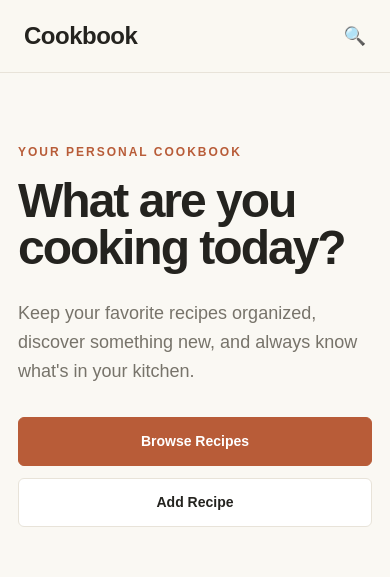
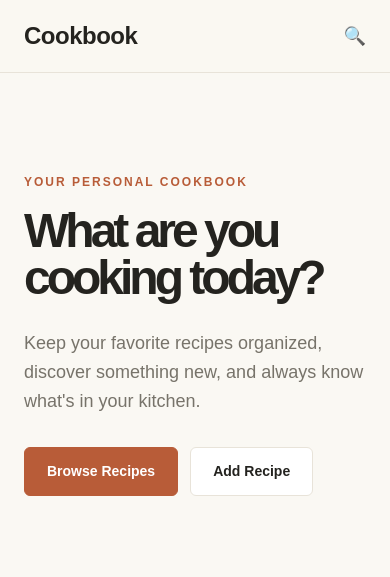
Before and after one commit to MaxBrickman06/Cookbook-App, a Next.js app: page / in a window 390 px wide. Shown: the top 577 px of the page. Built offline with nearby package versions, Linux system fonts and the light colour scheme.

Commit message:
refactor: extract Hero styles into CSS modules

```diff
--- /dev/null
+++ b/src/components/Hero.module.css
@@ -0,0 +1,69 @@
+.hero {
+  max-width: 1200px;
+  margin: 0 auto;
+  padding: 100px 24px 90px;
+}
+
+.heroContent {
+  max-width: 700px;
+}
+
+.heroLabel {
+  margin-bottom: 16px;
+  color: var(--accent);
+  font-size: 12px;
+  font-weight: 700;
+  letter-spacing: 2px;
+}
+
+.hero h1 {
+  font-size: clamp(48px, 7vw, 82px);
+  line-height: 0.98;
+  letter-spacing: -4px;
+  font-weight: 700;
+}
+
+.heroDescription {
+  max-width: 560px;
+  margin-top: 28px;
+  color: var(--muted);
+  font-size: 18px;
+  line-height: 1.6;
+}
+
+.heroActions {
+  display: flex;
+  gap: 12px;
+  margin-top: 32px;
+}
+
+.primaryButton,
+.secondaryButton {
+  padding: 13px 22px;
+  border-radius: 6px;
+  font-size: 14px;
+  font-weight: 600;
+  cursor: pointer;
+  transition: all 0.2s ease;
+}
+
+.primaryButton {
+  border: 1px solid var(--accent);
+  background: var(--accent);
+  color: white;
+}
+
+.primaryButton:hover {
+  background: var(--accent-dark);
+  border-color: var(--accent-dark);
+}
+
+.secondaryButton {
+  border: 1px solid var(--border);
+  background: white;
+  color: var(--foreground);
+}
+
+.secondaryButton:hover {
+  border-color: #c8c1b4;
+}
--- a/src/components/Hero.tsx
+++ b/src/components/Hero.tsx
@@ -1,8 +1,10 @@
+import styles from "./Hero.module.css";
+
 export default function Hero() {
   return (
-    <section className="hero">
-      <div className="hero-content">
-        <p className="hero-label">YOUR PERSONAL COOKBOOK</p>
+    <section className={styles.hero}>
+      <div className={styles.heroContent}>
+        <p className={styles.heroLabel}>YOUR PERSONAL COOKBOOK</p>
 
         <h1>
           What are you
@@ -10,14 +12,14 @@ export default function Hero() {
           cooking today?
         </h1>
 
-        <p className="hero-description">
+        <p className={styles.heroDescription}>
           Keep your favorite recipes organized, discover something new,
           and always know what&apos;s in your kitchen.
         </p>
 
-        <div className="hero-actions">
-          <button className="primary-button">Browse Recipes</button>
-          <button className="secondary-button">Add Recipe</button>
+        <div className={styles.heroActions}>
+          <button className={styles.primaryButton}>Browse Recipes</button>
+          <button className={styles.secondaryButton}>Add Recipe</button>
         </div>
       </div>
     </section>
```
